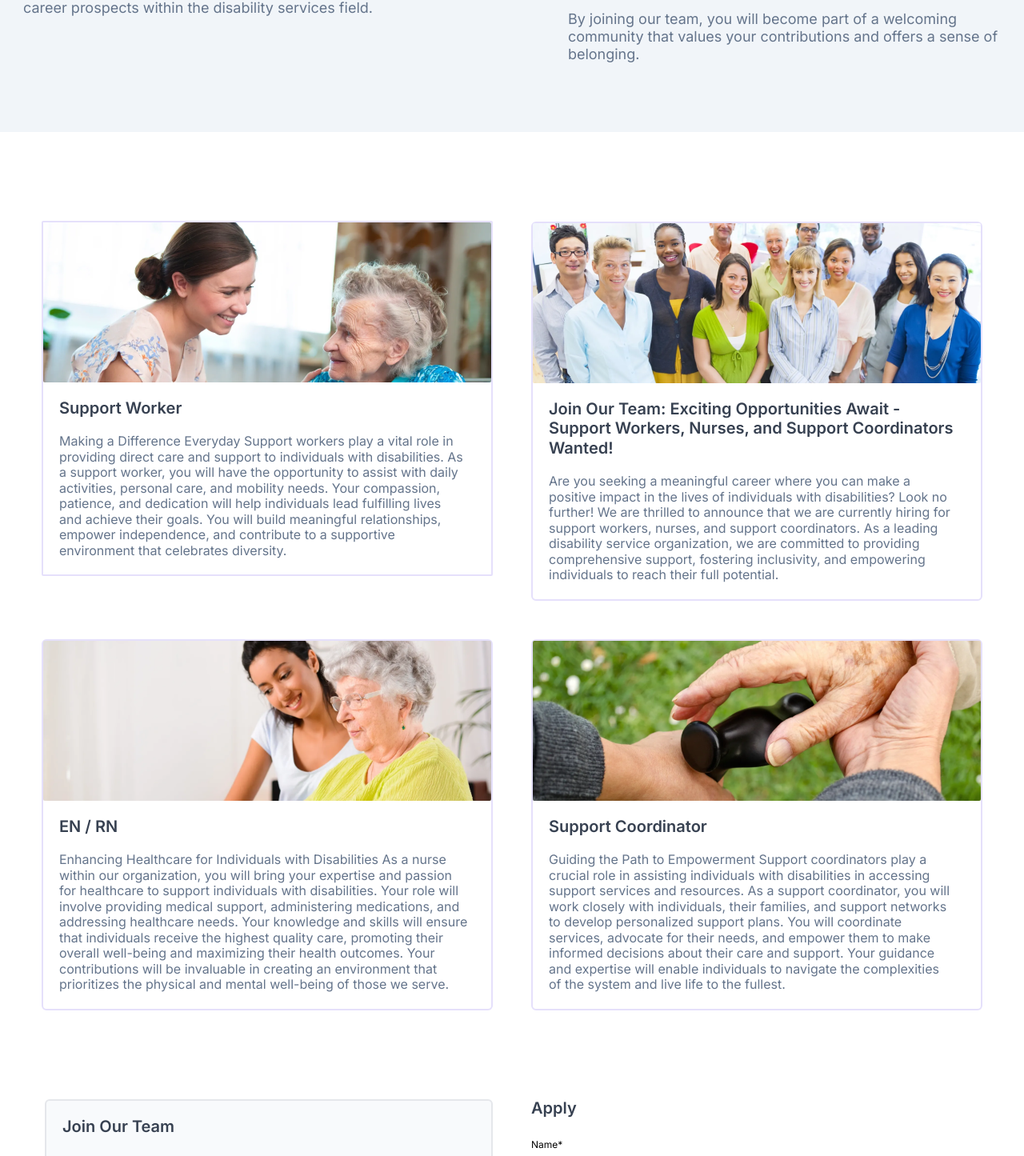
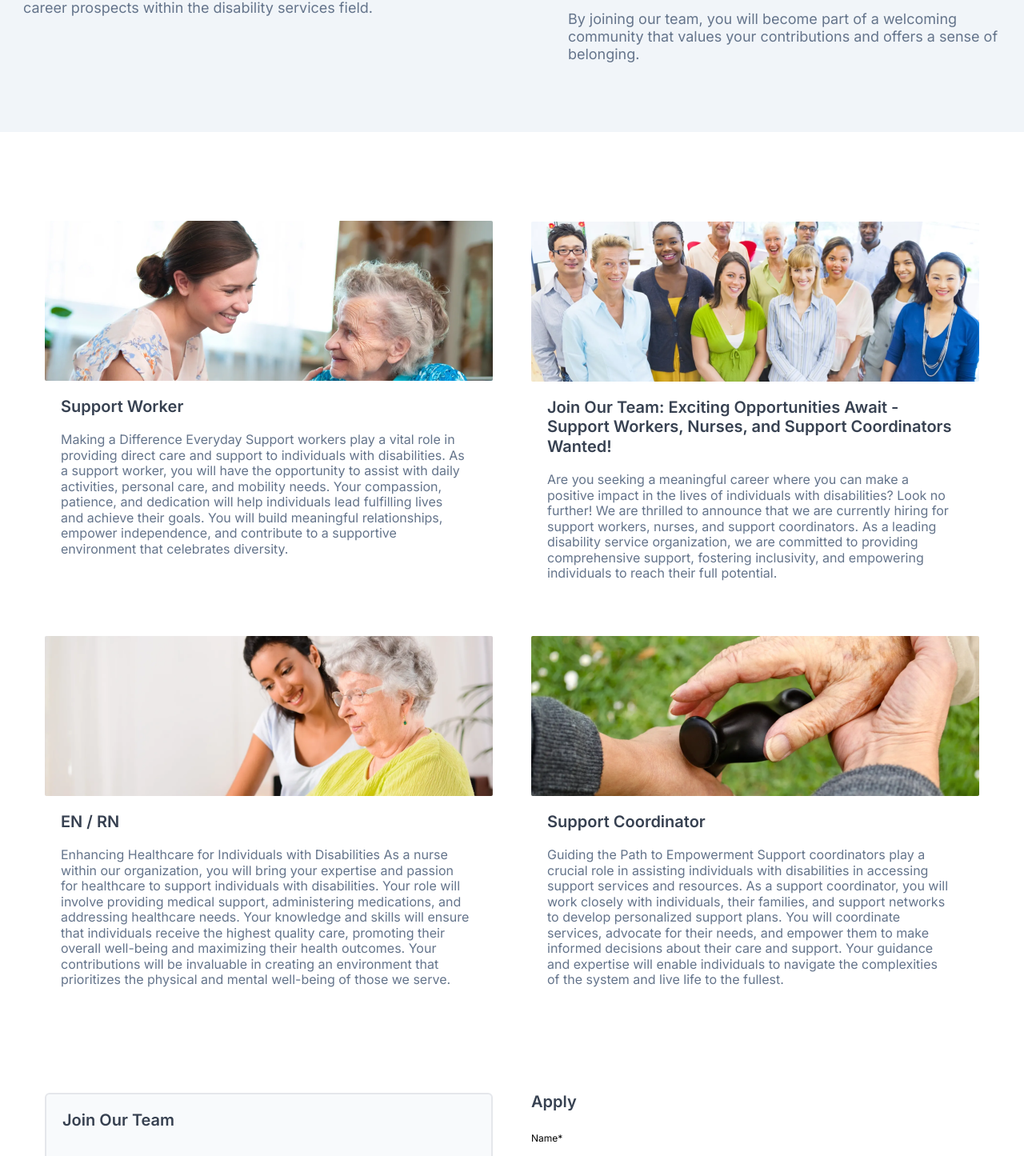
Before and after one commit to WebGhpTech/Serene-Qcare, a React (Vite) app: page /team in a window 1280 px wide. Shown: the part 964-2409 px from the top of the page at 80% size. Built offline with nearby package versions, Linux system fonts and the light colour scheme.

Commit message:
Update Team.jsx

```diff
--- a/src/pages/Team.jsx
+++ b/src/pages/Team.jsx
@@ -53,7 +53,7 @@ const Team = () => {
     </section>
     <section>
       <div className='flex flex-col-2 justify-center items-center gap-[48px] mb-[48px] pt-[80px]'>
-         <div className='border-solid border-2 border-purple rounded-sm  '>
+         <div className='border-solid border-1 border-purple rounded-sm  '>
             <img src={team1} alt="team1" className="rounded-sm"/>
             <h5 className="pl-5 text-xl text-[#374151] font-semibold mt-5">Support Worker</h5>
             <p className=" pb-5 pl-5 text-base text-button2 mt-5">Making a Difference Everyday Support workers play a vital role in<br/>
@@ -66,7 +66,7 @@ const Team = () => {
               environment that celebrates diversity.</p>
 
          </div>
-         <div className='mt-8 border-solid border-2 border-purple rounded-md'>
+         <div className='mt-8 border-solid border-1 border-purple rounded-md'>
          <img src={team2} alt="team2" className="rounded-sm"/>
          <h5 className="pl-5 text-xl text-[#374151] font-semibold mt-5">Join Our Team: Exciting Opportunities Await -<br/>
          Support Workers, Nurses, and Support Coordinators<br/>
@@ -82,7 +82,7 @@ const Team = () => {
          </div>
       </div>
       <div className='flex flex-col-2 justify-center items-center gap-[48px]'>
-         <div className='border-solid border-2 border-purple rounded-md '>
+         <div className='border-solid border-1 border-purple rounded-md '>
             <img src={team3} alt="team3" className="rounded-sm"/>
             <h5 className=" pl-5 text-xl text-[#374151] font-semibold mt-5">EN / RN</h5>
             <p className="pb-5 pl-5 text-base text-button2 mt-5">Enhancing Healthcare for Individuals with Disabilities As a nurse<br/>
@@ -96,7 +96,7 @@ const Team = () => {
               prioritizes the physical and mental well-being of those we serve.</p>
 
          </div>
-         <div className='border-solid border-2 border-purple rounded-md '>
+         <div className='border-solid border-1 border-purple rounded-md '>
          <img src={team4} alt="team4" className="rounded-sm"/>
          <h5 className="pl-5 text-xl text-[#374151] font-semibold mt-5">Support Coordinator</h5>
             <p className="pb-5 pl-5 text-base text-button2 mt-5">Guiding the Path to Empowerment Support coordinators play a<br/>
```
